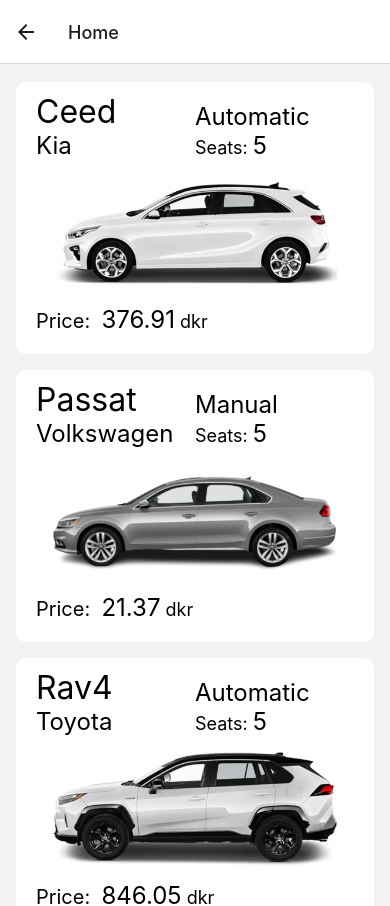
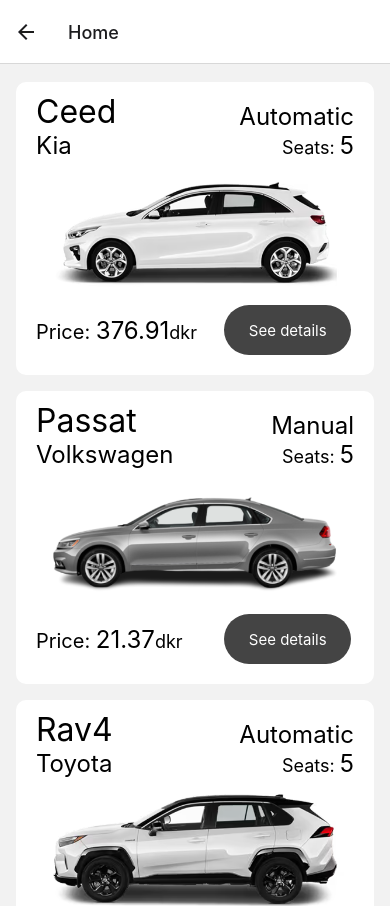
Before and after one commit to useramnot/car-inc, a React Native app: screen /Home in a window 390 px wide. Shown: the top 906 px of the page. Built offline with nearby package versions, Linux system fonts and the light colour scheme.

Commit message:
Implemented 'See details' button, minor visual improvements

```diff
--- a/src/screens/HomeScreen.tsx
+++ b/src/screens/HomeScreen.tsx
@@ -1,6 +1,8 @@
 import React, {useState} from 'react'
 import { StyleSheet, Text, View, FlatList, StatusBar, TouchableHighlight, Image} from 'react-native'
-import { NavigationContainer } from '@react-navigation/native'
+import { NavigationContainer, useNavigation } from '@react-navigation/native'
+
+// const navigation = useNavigation<any>()        // @TODO
 
 type ItemData = {
   id: string
@@ -58,12 +60,12 @@
     <View>
 
       <View style={{flexDirection: 'row', justifyContent: 'center'}}>
-        <View style={{flex: 0.5}}>
+        <View style={{flex: 0.5, alignItems: 'flex-start'}}>
           <Text style={styles.model}>{item.model}</Text>
           <Text style={styles.brand}>{item.brand}</Text>
         </View>
 
-        <View style={{flex: 0.5}}>
+        <View style={{flex: 0.5, alignItems: 'flex-end'}}>
           <Text style={styles.transmission}>{item.transmission}</Text>
           <Text style={styles.seats}>
             <Text style={{fontSize: 18}}>Seats: </Text>
@@ -73,19 +75,23 @@
 
       <Image source={item.image} style={styles.image} />
 
-      <View>
-        <Text style={styles.price}>
-          <Text style={{fontSize: 20}}>Price:  </Text>
-          {item.price}
-          <Text style={{fontSize: 18}}> dkr </Text>
-        </Text>
+      <View style={{flexDirection: 'row'}}>
+        <View style={{flex: 0.7, justifyContent: 'center'}}>
+          <Text style={styles.price}>
+            <Text style={{fontSize: 20}}>Price: </Text>
+            {item.price}
+            <Text style={{fontSize: 18}}>dkr </Text>
+          </Text>
+        </View>
 
-        {/* <TouchableOpacity
-          style={styles.button}
-          onPress={() => navigation.navigate('Home')}
-        >
-          <Text style={styles.buttontext}>Search</Text>
-        </TouchableOpacity> */}
+        <View style={{flex: 0.5, justifyContent: 'center', alignItems: 'center'}}>
+          <TouchableHighlight
+            style={styles.button}
+            // onPress={() => navigation.navigate.goBack()}
+          >
+            <Text style={styles.buttontext}>See details</Text>
+          </TouchableHighlight>
+        </View>
       </View>
 
     </View>
@@ -163,4 +169,20 @@
     resizeMode: 'contain',
     marginTop: 5,
   },
+
+  button:{
+    alignItems: 'center',
+    justifyContent: 'center',
+    backgroundColor: '#444',
+    borderRadius: 30,
+    // margin: 10,
+    width: '96%',
+    height: 50,
+  },
+
+  buttontext:{
+    color: '#fff',
+    fontSize: 15,
+    margin: 10,
+  },
 })
--- a/src/screens/SelectionScreen.tsx
+++ b/src/screens/SelectionScreen.tsx
@@ -64,20 +64,24 @@
     flex: 1,
     justifyContent: 'center'
   },
+
   image:{
     alignSelf: 'center',
     resizeMode: 'contain',
     width: '50%'
   },
+
   boxStyles: {
     borderColor: '#000',
     borderRadius: 100,
     borderWidth: 2,
     width: '52.5%'
   },
+
   dropdownStyles: {
     // @TODO something
   },
+
   button:{
     alignItems: 'center',
     backgroundColor: '#000',
@@ -87,6 +91,7 @@
     width: '75%',
     height: 48
   },
+
   buttontext:{
     color: '#fff',
     fontSize: 15,
```
